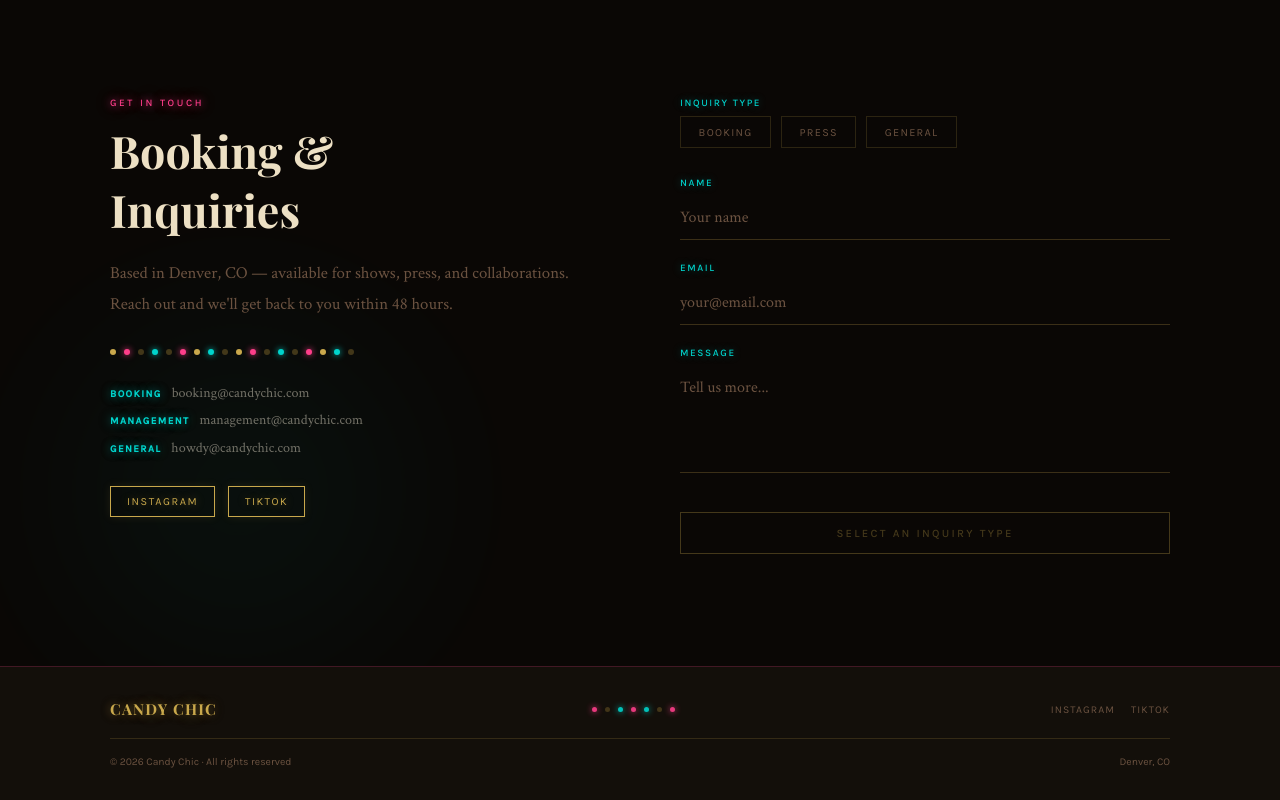
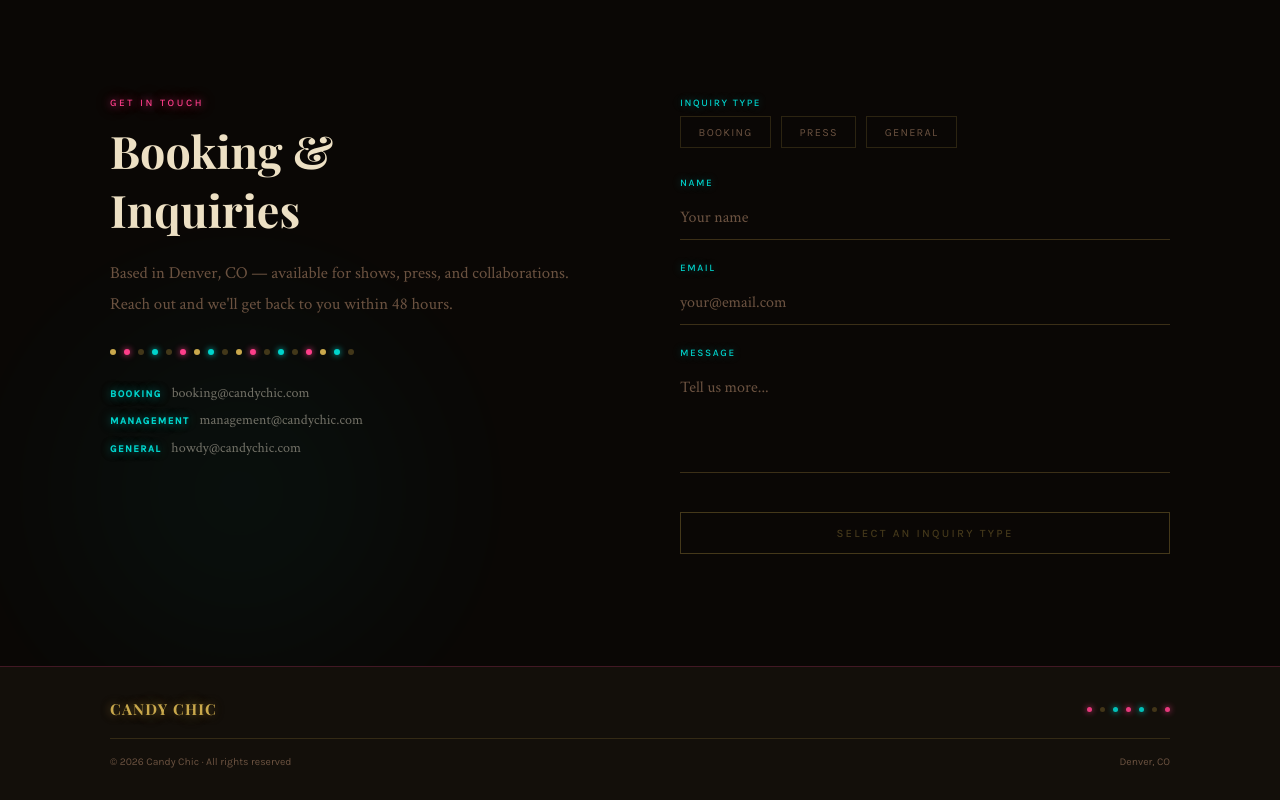
Before and after one commit to Caddyshackk/band-site, a React (Vite) app: page / in a window 1280 px wide. Shown: the part 1083-1883 px from the top of the page. Built offline with nearby package versions, Linux system fonts and the light colour scheme; a web font is replaced by a local one.

Commit message:
QOL changes to App.jsx:

```diff
--- a/src/App.jsx
+++ b/src/App.jsx
@@ -141,8 +141,8 @@ function CustomCursor() {
     window.addEventListener("mousemove", onMove);
     let raf;
     const tick = () => {
-      cur.current.x += (pos.current.x - cur.current.x) * 0.25;
-      cur.current.y += (pos.current.y - cur.current.y) * 0.25;
+      cur.current.x += (pos.current.x - cur.current.x) * 0.95;
+      cur.current.y += (pos.current.y - cur.current.y) * 0.95;
       if (ringRef.current) ringRef.current.style.transform = `translate(${cur.current.x-16}px,${cur.current.y-16}px)`;
       if (dotRef.current)  dotRef.current.style.transform  = `translate(${pos.current.x-3}px,${pos.current.y-3}px)`;
       raf = requestAnimationFrame(tick);
@@ -465,18 +465,7 @@ export default function App() {
                   <a href={`mailto:${val}`} style={{color:C.dimText,textDecoration:"none"}}>{val}</a>
                 </p>
               ))}
-              <div style={{display:"flex",gap:"0.8rem",marginTop:"1.8rem",flexWrap:"wrap"}}>
-                {SOCIALS.map(s => (
-                  <a key={s.label} href={s.url} target="_blank" rel="noopener noreferrer"
-                    className="social-link"
-                    style={{fontSize:"0.68rem",letterSpacing:"0.14em",textTransform:"uppercase",
-                      color:C.gold,textDecoration:"none",border:`1px solid ${C.gold}`,
-                      padding:"0.5rem 1rem",transition:"color .2s,text-shadow .2s",
-                      textShadow:GG(0.4),boxShadow:`0 0 10px rgba(201,168,76,0.12)`}}>
-                    {s.label}
-                  </a>
-                ))}
-              </div>
+
             </div>
             <div className="reveal reveal-right">
               <ContactForm/>
@@ -497,15 +486,6 @@ export default function App() {
                     boxShadow:col===C.goldDim?"none":`0 0 6px ${col}`,opacity:col===C.goldDim?0.4:0.9}}/>
                 ))}
               </div>
-              <div style={{display:"flex",gap:"1rem",flexWrap:"wrap"}}>
-                {SOCIALS.map(s => (
-                  <a key={s.label} href={s.url} target="_blank" rel="noopener noreferrer"
-                    className="social-link" style={{color:C.sepia,textDecoration:"none",
-                      fontSize:"0.65rem",letterSpacing:"0.1em",textTransform:"uppercase"}}>
-                    {s.label}
-                  </a>
-                ))}
-              </div>
             </div>
             <div style={{borderTop:`1px solid ${C.border}`,paddingTop:"1rem",display:"flex",
               justifyContent:"space-between",flexWrap:"wrap",gap:"0.5rem"}}>
```
